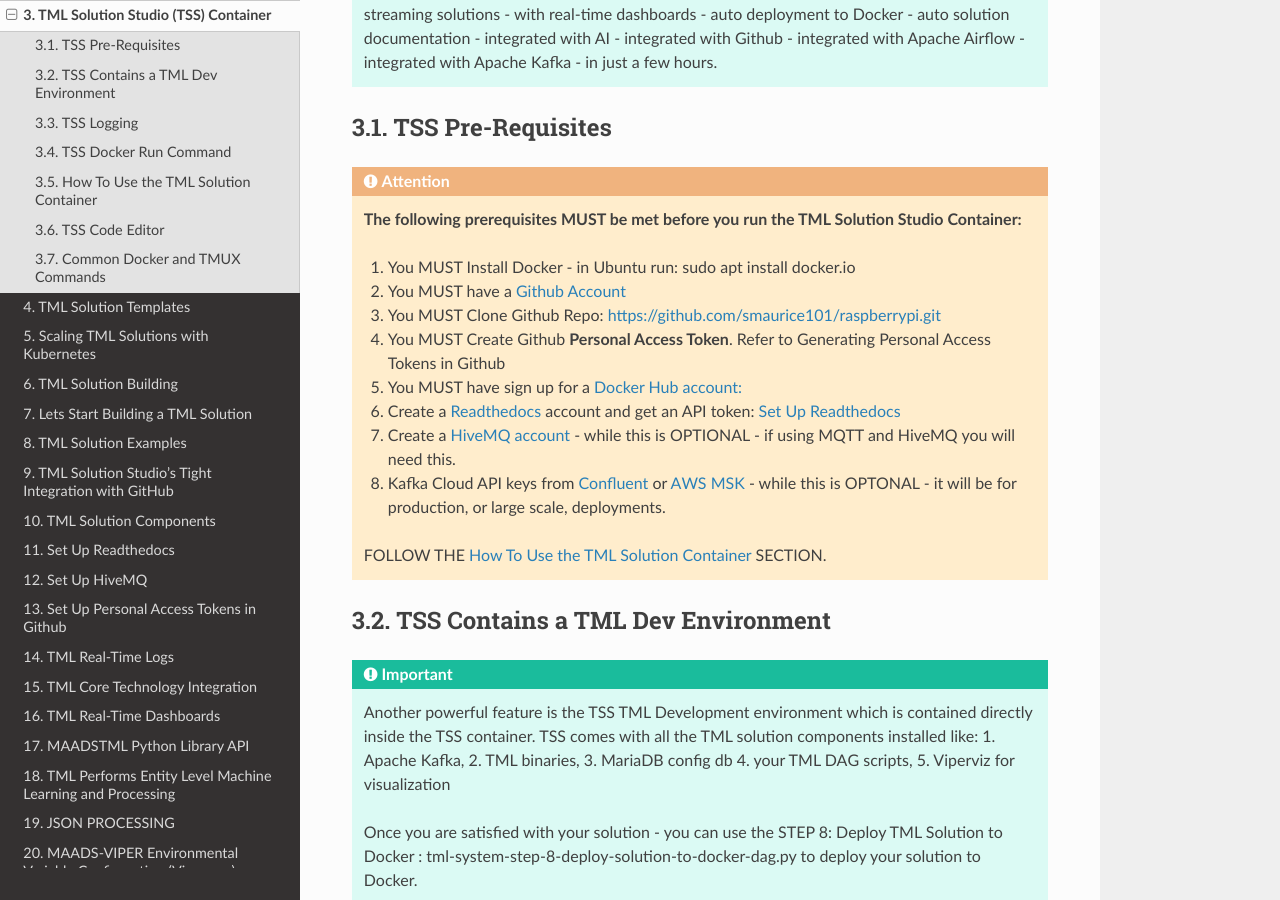
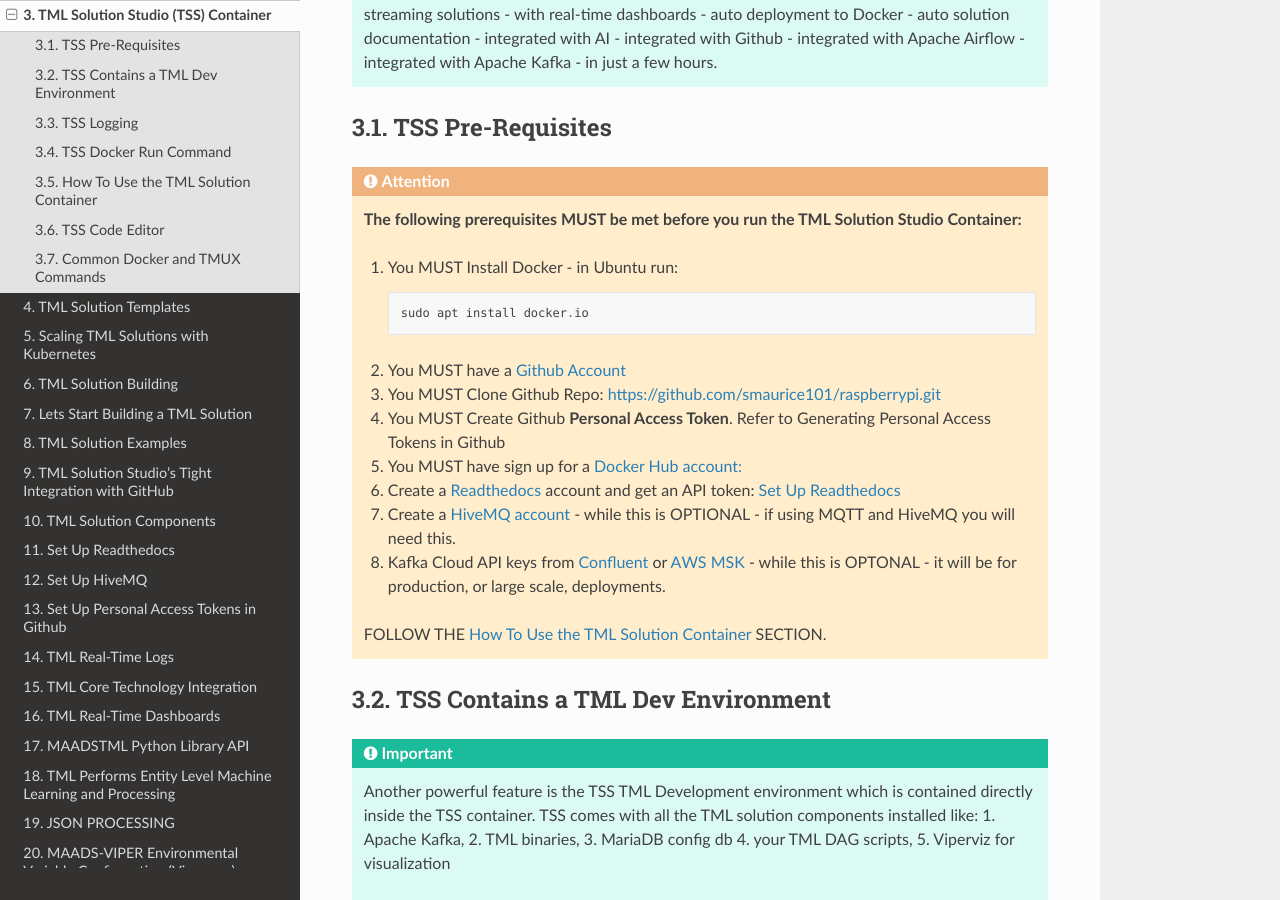
Before and after one commit to smaurice101/readthedocs, a Sphinx documentation site: the page built from docs/source/docker.rst, in a window 1280 px wide and 900 px high, scrolled down 972 px. Built offline with Sphinx 7.4.7 and the Read the Docs theme 3.1.0, drawn with Linux system fonts in a browser that asks for light colours.

Commit message:
Update docker.rst

```diff
--- a/docs/source/docker.rst
+++ b/docs/source/docker.rst
@@ -26,7 +26,11 @@
 
    **The following prerequisites MUST be met before you run the TML Solution Studio Container:**
 
-   1. You MUST Install Docker - in Ubuntu run: sudo apt install docker.io
+   1. You MUST Install Docker - in Ubuntu run:
+
+      .. code-block::
+
+         sudo apt install docker.io
 
    2. You MUST have a `Github Account <https://github.com/>`_
 
```
